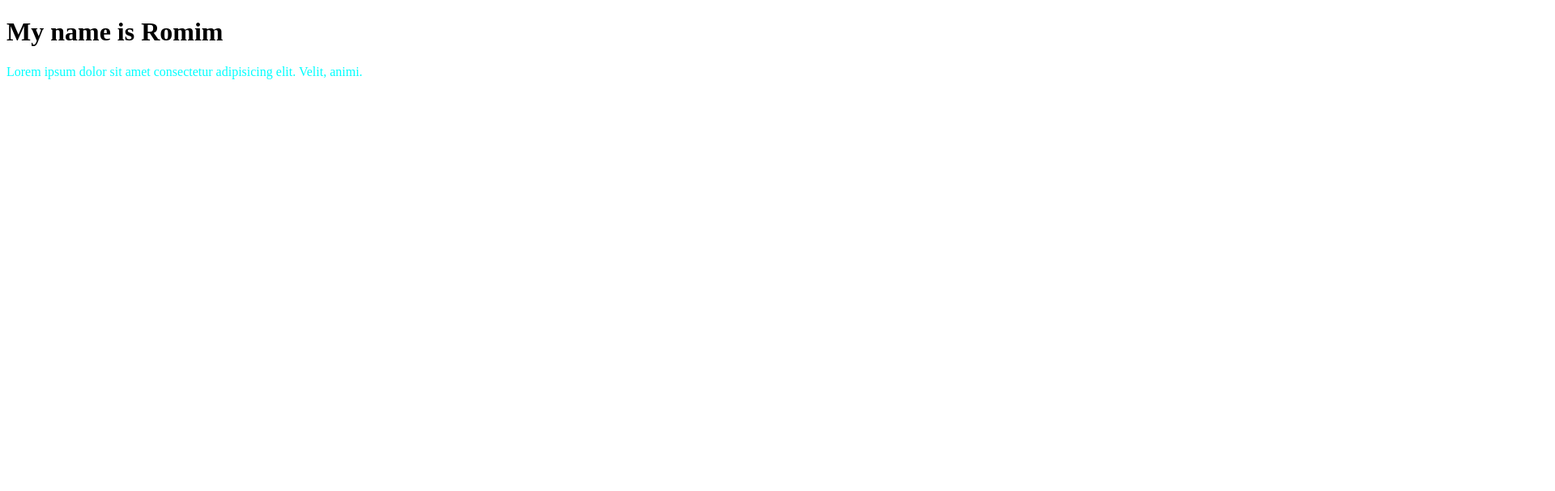
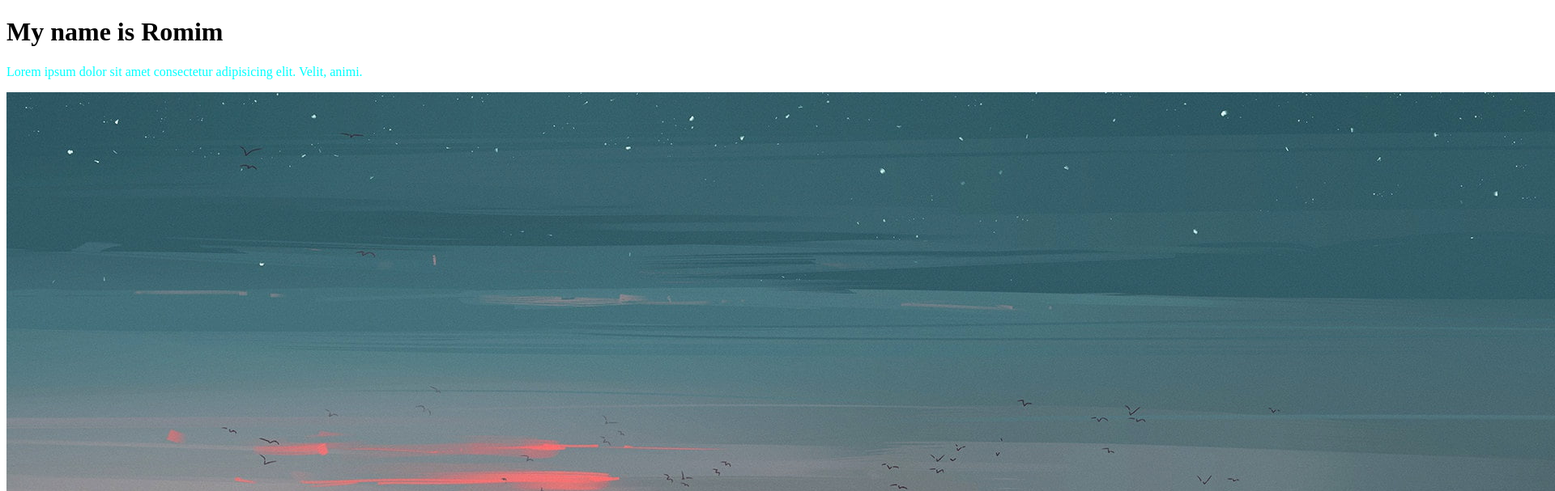
Before and after one commit to RomimKhan765/My-first-github-repo, a plain HTML site: page index.html in a window 1280 px wide. Shown: the top 607 px of the page at 81% size, 1920 px wide, since content can reach past the window. Drawn offline with Linux system fonts and the light colour scheme.

Commit message:
beauty wallpaper

```diff
--- a/index.html
+++ b/index.html
@@ -10,7 +10,7 @@
     <h1>My name is Romim</h1>
     <p style="color: aqua;">Lorem ipsum dolor sit amet consectetur adipisicing elit. Velit, animi.
     </p>
-
+  <img src="wallpaperflare.com_wallpaper (2).jpg">
 </div>
 </body>
 </html>
```
Also changed, not shown: wallpaperflare.com_wallpaper (2).jpg (added).
